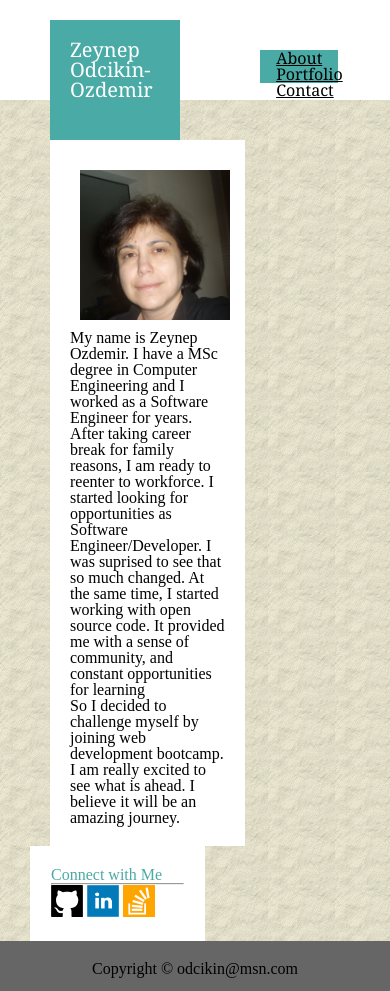
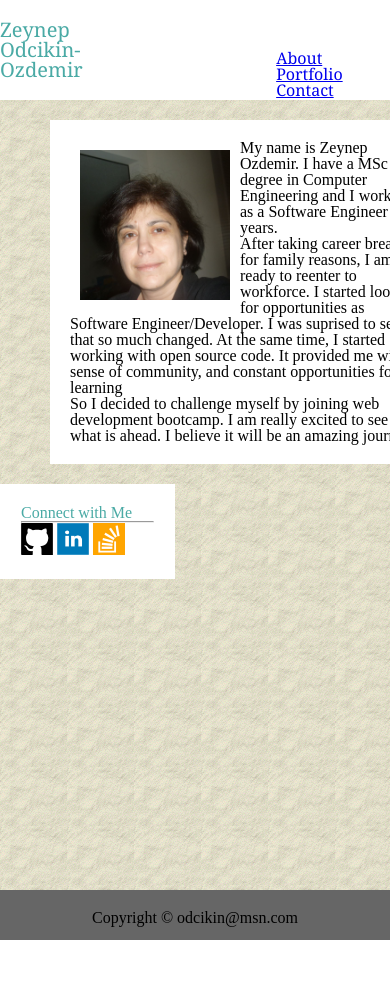
Before and after one commit to zodcikinozdemir/Portfolio, a PHP site: page /Assignment_1/index.php in a window 390 px wide; the page is wider, and only the part inside the window is pictured. After the commit the page ends 940 px from the top of that part, so only its background shows below. Run offline with PHP 8.4, Linux system fonts and the light colour scheme.

Commit message:
Homework 2 corrections on Assignment 1 Responsive

```diff
--- a/Assignment_1/assets/css/style.css
+++ b/Assignment_1/assets/css/style.css
@@ -139,33 +139,83 @@
     padding: 14px 16px;
 }
 
-a:link { color: black; }
-a:visited { color: gray; }
-a:hover { color: pink; }
-a:hover:not(.active) {
-    background-color: #111;
+
+#container {
+        width: 980px;
+        margin: 0 auto;
 }
-a:active {
-    background-color: #111;
-	color: yellow;
-}
-.active {
-	background-color: #4aaaa5;
-}
-/* Extra small devices (phones, less than 768px) */
-/* No media query since this is the default in Bootstrap */
-
-/* Small devices (tablets, 768px and up) */
-@media (min-width: @screen-sm-min) { ... }
-
-/* Medium devices (desktops, 992px and up) */
-@media (min-width: @screen-md-min) { ... }
-
-/* Large devices (large desktops, 1200px and up) */
-@media (min-width: @screen-lg-min) { ... }
 
 
-@media (max-width: @screen-xs-max) { ... }
-@media (min-width: @screen-sm-min) and (max-width: @screen-sm-max) { ... }
-@media (min-width: @screen-md-min) and (max-width: @screen-md-max) { ... }
-@media (min-width: @screen-lg-min) { ... }
+@media only screen and (max-width: 980px) {
+	#container {
+        width: 960px;
+        margin: 0 auto;
+	}
+}
+
+@media only screen and (max-width: 768px) {
+	#container {
+        margin: 100px auto;
+        padding: 20px;
+	}
+	#name {
+		margin: auto auto;
+		padding: 0px 0px 0px 0px;
+	}
+	#full {
+		clear: both;
+		width: 100%;
+		min-height: 100%;
+		margin: 10px auto;
+  	}
+	#main {
+		width: 100%;
+		padding: 20px;
+	}
+	#connect {
+		margin: 20px auto;
+		padding: 20px;
+	}
+	form {
+		width:75px;
+		float:left;
+		margin:0 auto;
+	}
+
+}
+
+@media only screen and (max-width: 640px) {
+	#container {
+        	margin: 100px auto;
+        	background: #aaa;
+        	padding: 20px;
+	}
+	#name {
+		margin: auto auto;
+		padding: 0px 10px 0px 0px;
+	}
+	#full {
+		clear: both;
+		width: 100%;
+		margin: 10px auto;
+		min-height: 100%;
+	}
+	#main {
+		width: 100%;
+		padding: 20px;
+	}
+
+	#name {
+		background:#FFFFFF;
+		color: #4aaaa5;
+	}
+	#connect {
+		margin: 20px auto;
+		padding: 20px;
+	}
+	form {
+		width:75%;
+		float: left;
+		margin:0 auto;
+	}
+}
--- a/Assignment_1/contact.html
+++ b/Assignment_1/contact.html
@@ -35,10 +35,9 @@
   					placeholder="John Smith"><br>
   				<label>Email</label><br>
     			<input type="text" name="email"
-    				placeholder="example@gmail.com"><br><br>
+    				placeholder="example@gmail.com"><br>
     			<label>Message</label><br>
-  				<input type="text" name="message"
-  					placeholder="type here"><br><br>
+  				<textarea rows=3 name="message" placeholder="type here"></textarea><br>
   				<input id="submit" type="submit"
   					value="Submit">
 			</form>
--- a/Assignment_1/index.html
+++ b/Assignment_1/index.html
@@ -8,10 +8,10 @@
 </head>
 <body>
    	<header>
-		<div id="name">
+		<div id="name" class="container">
 			<h1>Zeynep Odcikin-Ozdemir</h1>
 		</div>
-		<div id="menu" style="float:right">
+		<div id="menu" style="float:right" class="container">
 			<nav>
 			<ul>
           		<li><a class="active" href="index.html">About</a> </li>
@@ -23,14 +23,14 @@
 	</header>
 
 
-    <section id="full">
+    <section id="full" class="container">
 	<div id="main">
 		<img src="assets/images/zeynep.jpg" align="left" style="margin:10px 10px" height="150" width="150"> My name is Zeynep Ozdemir. I have a MSc degree in Computer Engineering and I worked as a Software Engineer for years.
 		<p>After taking career break for family reasons, I am ready to reenter to workforce. I started looking for opportunities as Software Engineer/Developer. I was suprised to see that so much changed. At the same time, I started working with open source code. It provided me with a sense of community, and constant opportunities for learning
 		<p>So I decided to challenge myself by joining web development bootcamp. I am really excited to see what is ahead. I believe it will be an amazing journey.
 	</div>
 
-	<aside id="connect">
+	<aside id="connect" >
     	<h4 class="highlight">Connect with Me</h4>
     	<hr>
         <div>
```
